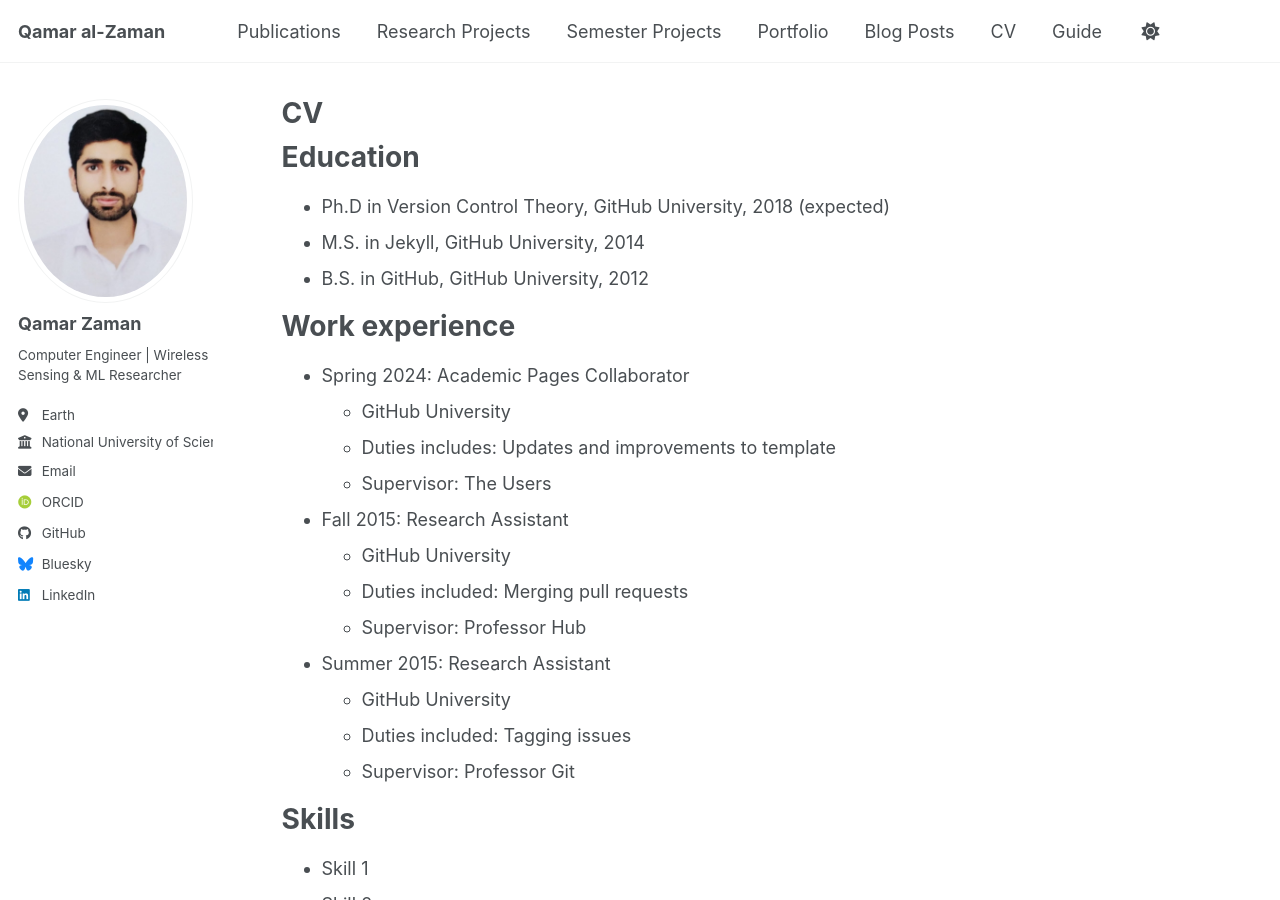
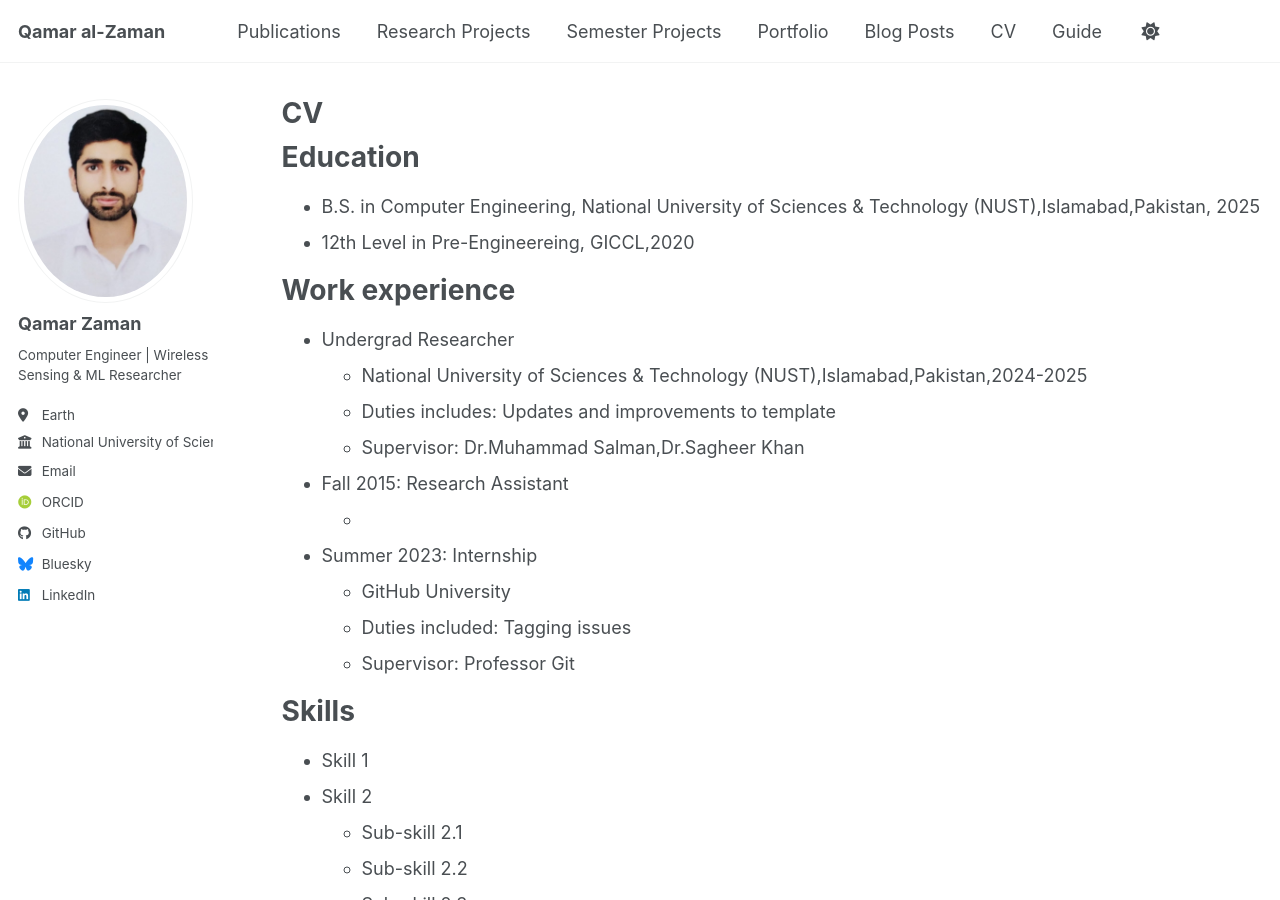
Before and after one commit to qzaman243/qzaman243.github.io, a Jekyll site: the page built from _pages/cv.md, in a window 1280 px wide and 900 px high. Built offline with Jekyll 4.4.1, drawn with Linux system fonts in a browser that asks for light colours; some web fonts are replaced; a script bundle is joined from its source files by our own code; library files that are not in the unit come from our copies.

Commit message:
Revise CV with updated education and experience
Updated education and work experience sections with new details.

```diff
--- a/_pages/cv.md
+++ b/_pages/cv.md
@@ -11,23 +11,20 @@
 
 Education
 ======
-* Ph.D in Version Control Theory, GitHub University, 2018 (expected)
-* M.S. in Jekyll, GitHub University, 2014
-* B.S. in GitHub, GitHub University, 2012
+* B.S. in Computer Engineering, National University of Sciences & Technology (NUST),Islamabad,Pakistan, 2025
+* 12th Level in Pre-Engineereing, GICCL,2020
 
 Work experience
 ======
-* Spring 2024: Academic Pages Collaborator
-  * GitHub University
+* Undergrad Researcher
+  * National University of Sciences & Technology (NUST),Islamabad,Pakistan,2024-2025
   * Duties includes: Updates and improvements to template
-  * Supervisor: The Users
+  * Supervisor: Dr.Muhammad Salman,Dr.Sagheer Khan
 
 * Fall 2015: Research Assistant
-  * GitHub University
-  * Duties included: Merging pull requests
-  * Supervisor: Professor Hub
+  *
 
-* Summer 2015: Research Assistant
+* Summer 2023: Internship
   * GitHub University
   * Duties included: Tagging issues
   * Supervisor: Professor Git
```
